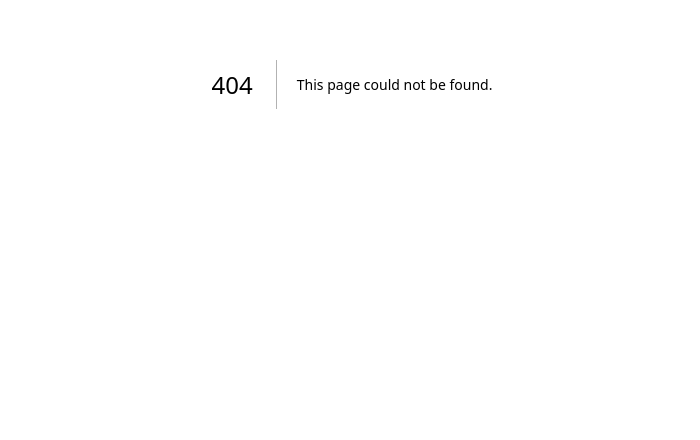
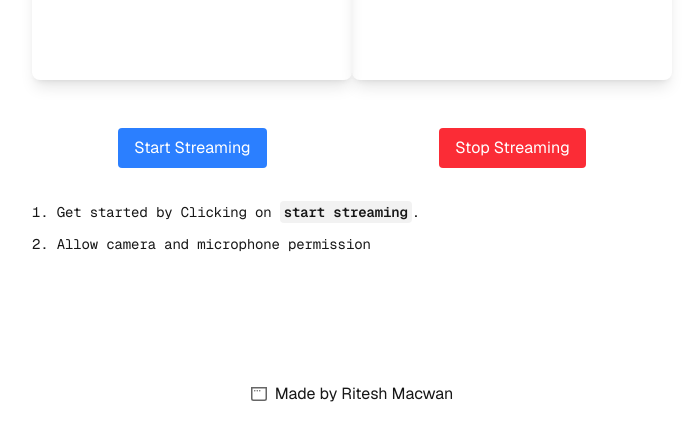
Before and after one commit to ritesh-7299/p2chat, a Next.js app: page /home in a window 1280 px wide. Before the commit this address had no page. Shown: the part 316-756 px from the top of the page, without its empty margins (288-988 px from the left). Built offline with nearby package versions, Linux system fonts and the light colour scheme.

Commit message:
WIP: added home page

```diff
--- /dev/null
+++ b/src/app/home/page.tsx
@@ -0,0 +1,134 @@
+"use client";
+
+import Image from "next/image";
+import { useRef } from "react";
+
+export default function Home() {
+  const localVideoRef = useRef<HTMLVideoElement | null>(null);
+  const webVideoRef = useRef<HTMLVideoElement | null>(null);
+  const streamRef = useRef<MediaStream | null>(null);
+
+  /**
+   * Function to start a video stream
+   */
+  const startStream = async () => {
+    try {
+      const stream = await navigator.mediaDevices.getUserMedia({
+        audio: true,
+        video: true,
+      });
+      streamRef.current = stream; // store stream so we can stop it later
+      if (localVideoRef.current) {
+        localVideoRef.current.srcObject = stream;
+      }
+      if (webVideoRef.current) {
+        webVideoRef.current.srcObject = stream;
+      }
+    } catch (error) {
+      alert("Sorry we couldn't find camera or mic on your system");
+    }
+  };
+
+  /**
+   * Function to stop streaming
+   */
+  const stopStream = async () => {
+    try {
+      if (streamRef.current) {
+        streamRef.current.getTracks().forEach((track) => track.stop());
+        streamRef.current = null;
+      }
+
+      if (localVideoRef.current) {
+        localVideoRef.current.srcObject = null;
+      }
+      if (webVideoRef.current) {
+        webVideoRef.current.srcObject = null;
+      }
+    } catch (error) {
+      alert("Sorry we couldn't find camera or mic on your system");
+    }
+  };
+
+  return (
+    <div className="font-sans grid grid-rows-[20px_1fr_20px] items-center justify-items-center min-h-screen p-8 pb-20 gap-16 sm:p-20">
+      <main className="flex flex-col gap-[32px] row-start-2 items-center sm:items-start">
+        <div className="flex flex-row justify-around mt-2 w-full">
+          <div>
+            <video
+              width={320}
+              height={180}
+              autoPlay
+              muted
+              loop
+              playsInline
+              ref={localVideoRef}
+              className="rounded-lg shadow-lg"
+            />
+          </div>
+          <div>
+            <video
+              width={320}
+              height={180}
+              autoPlay
+              muted
+              loop
+              playsInline
+              ref={webVideoRef}
+              className="rounded-lg shadow-lg"
+            />
+          </div>
+        </div>
+        <div className="flex flex-row justify-around mt-2 w-full">
+          <div>
+            <button
+              onClick={startStream}
+              name="btn-click"
+              className="mt-2 px-4 py-2 bg-blue-500 text-white rounded cursor-pointer"
+            >
+              Start Streaming
+            </button>
+          </div>
+
+          <div>
+            <button
+              onClick={stopStream}
+              className="mt-2 px-4 py-2 bg-red-500 text-white rounded cursor-pointer"
+            >
+              Stop Streaming
+            </button>
+          </div>
+        </div>
+        <ol className="font-mono list-inside list-decimal text-sm/6 text-center sm:text-left">
+          <li className="mb-2 tracking-[-.01em]">
+            Get started by Clicking on{" "}
+            <code className="bg-black/[.05] dark:bg-white/[.06] font-mono font-semibold px-1 py-0.5 rounded">
+              start streaming
+            </code>
+            .
+          </li>
+          <li className="tracking-[-.01em]">
+            Allow camera and microphone permission
+          </li>
+        </ol>
+      </main>
+      <footer className="row-start-3 flex gap-[24px] flex-wrap items-center justify-center">
+        <a
+          className="flex items-center gap-2 hover:underline hover:underline-offset-4"
+          href="https://github.com/ritesh-7299"
+          target="_blank"
+          rel="noopener noreferrer"
+        >
+          <Image
+            aria-hidden
+            src="/window.svg"
+            alt="Window icon"
+            width={16}
+            height={16}
+          />
+          Made by Ritesh Macwan
+        </a>
+      </footer>
+    </div>
+  );
+}
```
